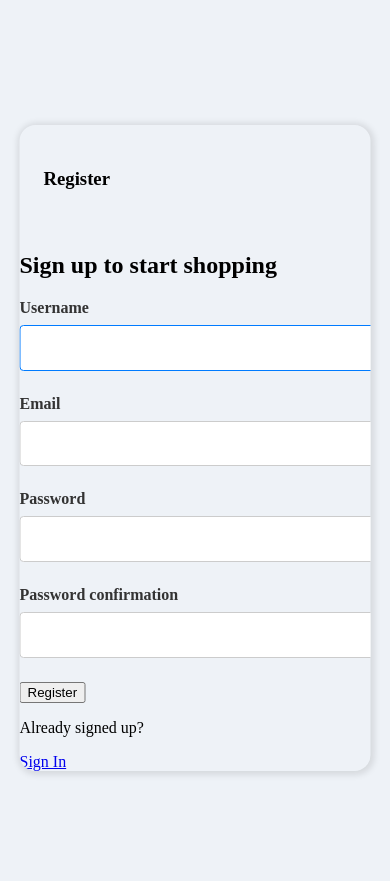
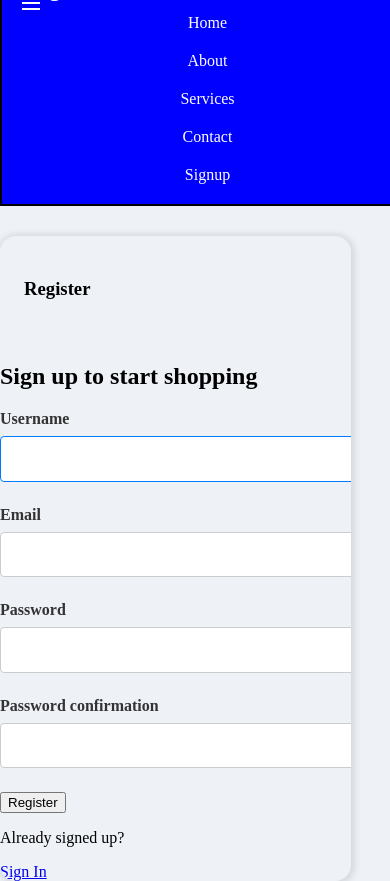
Before and after one commit to Olamigoke10/OnlineStoreWithDjango, a Django app: page /signup/ in a window 390 px wide. Before the commit the page ends 775 px from the top, so only its background shows below. Run offline with Django 5.2, Linux system fonts and the light colour scheme.

Commit message:
Updating the signup and login

```diff
--- a/restaurant_menu/static/styles/style.css
+++ b/restaurant_menu/static/styles/style.css
@@ -1,5 +1,5 @@
 
-.layout {
+/* .layout {
     margin-top: 2.4rem;
   }
 
@@ -28,17 +28,23 @@
 
   .layout--2 > .container > div:last-child {
     flex-basis: 25%;
-  }
+  } */
+
+  .main_container{
+    display: flex;
+    flex-direction: column;
+    width: 100%;
+}
 
 
 .layout_box {
 width: 90%;
-max-width: 48rem;
-min-height: 40rem;
-position: absolute;
-top: 50%;
-left: 50%;
-transform: translate(-50%, -46%);
+/* max-width: 48rem;
+min-height: 40rem; */
+/* position: absolute; */
+/* top: 50%;
+left: 50%; */
+/* transform: translate(-50%, -46%); */
 background-color: var(--color-dark);
 border-radius: 1rem;
 box-shadow: 1px 1px 6px 3px rgba(0, 0, 0, 0.1);
@@ -144,3 +150,118 @@
 .form_container {
     margin-top: -50px; /* Adjust to center the form better */
 }
+
+
+/* navbar */
+/* styles.css */
+
+/* body {
+    margin: 0;
+    font-family: Arial, sans-serif;
+} */
+
+
+
+.navbar {
+    padding: 10px 20px;
+    background-color: blue;
+    width: 90%;
+    border: 2px solid black;
+    margin-bottom: 30px;
+}
+
+.navbar .logo a {
+    text-decoration: none;
+    color: white;
+    font-size: 24px;
+}
+
+.navbar .menu {
+    list-style-type: none;
+    margin: 0;
+    padding: 0;
+    display: flex;
+}
+
+.navbar .menu li {
+    margin: 0 10px;
+}
+
+.navbar .menu li a {
+    text-decoration: none;
+    color: white;
+    padding: 10px 15px;
+    transition: background-color 0.3s;
+}
+
+.navbar .menu li a:hover {
+    background-color: #575757;
+    border-radius: 4px;
+}
+
+/* Responsive Design */
+#menu-toggle {
+    display: none;
+}
+
+.menu-icon {
+    display: none;
+}
+
+@media (max-width: 768px) {
+    .navbar {
+        flex-direction: column;
+        align-items: flex-start;
+    }
+
+    .menu-icon {
+        display: block;
+        cursor: pointer;
+    }
+
+    .menu {
+        flex-direction: column;
+        display: none;
+        width: 100%;
+    }
+
+    .menu li {
+        width: 100%;
+        text-align: center;
+    }
+
+    .menu li a {
+        display: block;
+        padding: 10px 0;
+    }
+
+    #menu-toggle:checked + .menu-icon + .menu {
+        display: flex;
+    }
+
+    .menu-icon .navicon {
+        background: white;
+        display: block;
+        width: 18px;
+        height: 2px;
+        position: relative;
+    }
+
+    .menu-icon .navicon:before,
+    .menu-icon .navicon:after {
+        content: '';
+        background: white;
+        display: block;
+        width: 18px;
+        height: 2px;
+        position: absolute;
+    }
+
+    .menu-icon .navicon:before {
+        top: -6px;
+    }
+
+    .menu-icon .navicon:after {
+        bottom: -6px;
+    }
+}
--- a/restaurant_menu/templates/base/base.html
+++ b/restaurant_menu/templates/base/base.html
@@ -7,6 +7,7 @@
         <title>Menu Products</title>
     </head>
     <body>
+        <header>
         <nav class="navbar navbar-expand-lg bg-light">
             <div class="container-fluid">
                     <a class="navbar-brand" href="#"></a>
@@ -26,6 +27,7 @@
                 </div>
             </div>
         </nav>
+    </header>
 
         {% block content %}
         {% endblock content %}
--- a/restaurant_menu/templates/base/index.html
+++ b/restaurant_menu/templates/base/home.html
@@ -1,6 +1,8 @@
 {% extends 'main.html' %}
+
 {% block content %}
 
+<!-- <main class="layout layout--3">
 <div class="container">
 <h1>Restaurant Menu</h1>
     <ul class="list-group list-group-flush">
@@ -31,4 +33,5 @@
     </ul>
     <a href="{% url 'register' %}">Signup</a>
   </div>
+</main> -->
 {% endblock %}
--- a/restaurant_menu/templates/base/signup.html
+++ b/restaurant_menu/templates/base/signup.html
@@ -1,6 +1,8 @@
 {% extends 'main.html' %}
+
+
+
 {% block content %}
-
 <main class="layout">
     {% if page == 'login' %}
     <div class="container">
@@ -29,9 +31,8 @@
                     </div>
                     <div class="form_group">
                         <label for="password">Password</label>
-                    <input type="password" name="password" id="password" placeholder="&bull;&bull;&bull;&bull;&bull;&bull;&bull;&bull;">
+                        <input type="password" name="password" id="password" placeholder="••••••••">
                     </div>
-
                     <button class="login-btn" type="submit">Login</button>
                 </form>
 
@@ -70,7 +71,6 @@
                         {% endif %}
                     </div>
                     {% endfor %}
-
                     <button class="btn" type="submit">Register</button>
                 </form>
 
--- a/restaurant_menu/urls.py
+++ b/restaurant_menu/urls.py
@@ -6,4 +6,5 @@
     path('item/<int:pk>/', views.menu_item_detail, name='menu_item'),
     path('signup/', views.register, name='register'),
     path('login/', views.loginPage, name='login'),
+    path('logout/', views.logoutUser, name="logout")
 ]
--- a/restaurant_menu/views.py
+++ b/restaurant_menu/views.py
@@ -1,14 +1,15 @@
-from django.contrib.auth import authenticate, login
+from django.contrib.auth import authenticate, login, logout
 from django.shortcuts import render, get_object_or_404, redirect
 from .models import Item, MEAL_TYPE
 from .forms import SignUpForm, LoginForm
 from django.contrib.auth.models import User
 from django.contrib import messages
 
+
 def menu_list(request):
     meals = MEAL_TYPE
     items = Item.objects.order_by('-date_created')
-    return render(request, 'base/index.html', {'meals': meals, 'object_list': items})
+    return render(request, 'base/home.html', {'meals': meals, 'object_list': items})
 
 def menu_item_detail(request, pk):
     item = get_object_or_404(Item, pk=pk)
@@ -17,7 +18,7 @@
 
 def register(request):
     if request.method == 'POST':
-        form =SignUpForm(request.POST)
+        form = SignUpForm(request.POST)
         if form.is_valid():
             form.save()
             username = form.cleaned_data.get('username')
@@ -46,3 +47,7 @@
             messages.error(request, "Username does not exist")
 
     return render(request, 'base/signup.html', {'page':page})
+
+def logoutUser(request):
+    logout(request)
+    return redirect('home')
--- a/templates/main.html
+++ b/templates/main.html
@@ -9,9 +9,15 @@
 </head>
 <body>
 
+    <div class="main_container">
+
+    {% include 'navbar.html' %}
+
     {% block content %}
 
     {% endblock %}
 
+</div>
+
 </body>
 </html>
--- /dev/null
+++ b/templates/navbar.html
@@ -0,0 +1,31 @@
+{% load static %}
+
+<div class="nav_container">
+<nav class="navbar">
+    <div class="logo">
+        <a href="#">Logo</a>
+    </div>
+    <input type="checkbox" id="menu-toggle">
+    <label for="menu-toggle" class="menu-icon">
+        <span class="navicon"></span>
+    </label>
+    <ul class="menu">
+        <li><a href="#home">Home</a></li>
+        <li><a href="#about">About</a></li>
+        <li><a href="#services">Services</a></li>
+        <li><a href="#contact">Contact</a></li>
+
+        {% if request.user.is_authenticated %}
+        <li class="dropdown">
+            <a href="#" class="dropbtn">Account</a>
+            <div class="dropdown-content">
+                <a href="#">Profile</a>
+                <a href="{% url 'logout' %}">Logout</a>
+            </div>
+        </li>
+        {% else %}
+        <li><a href="{% url 'login' %}">Signup</a></li>
+        {% endif %}
+    </ul>
+</nav>
+</div>
```
Also changed, not shown: db.sqlite3, restaurant_menu/templates/base/cart.html (added). Lines whose indentation alone changed are shown as unchanged.
